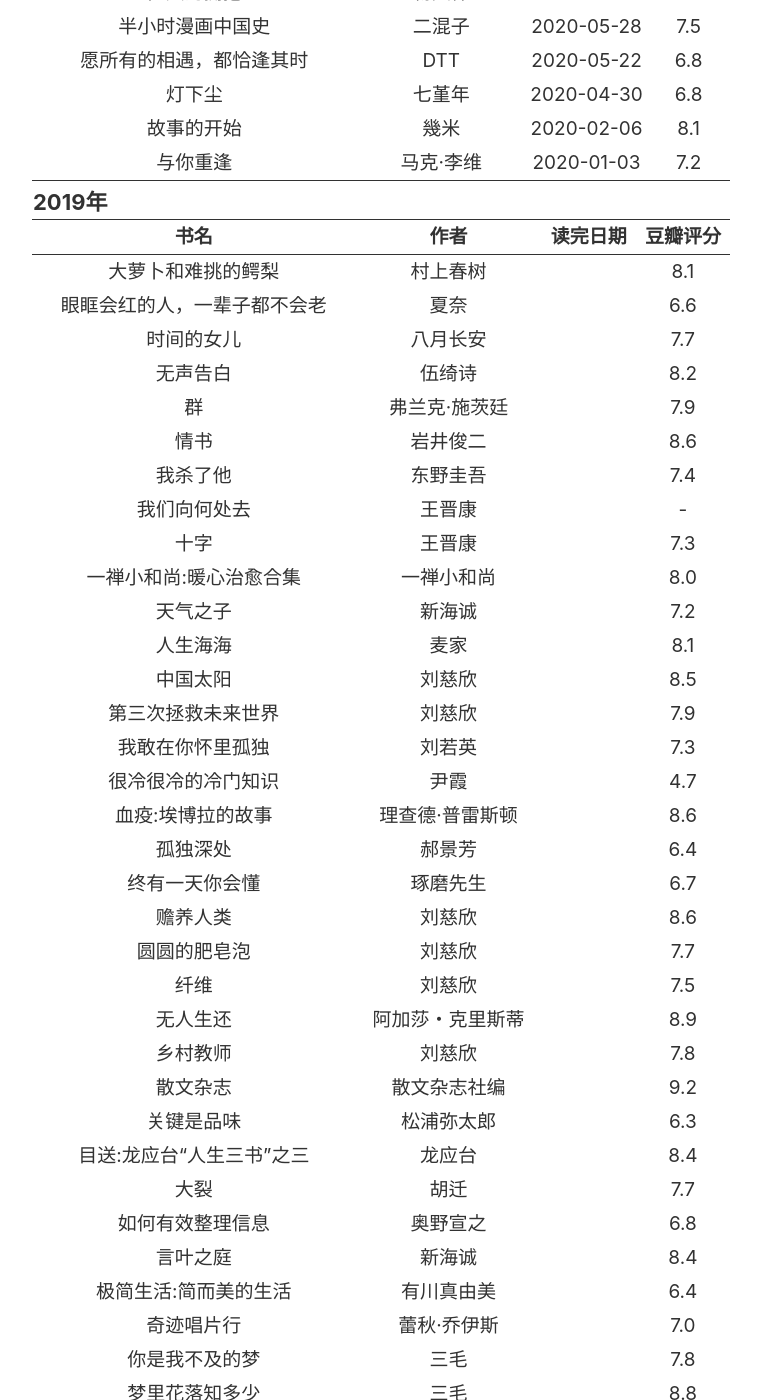
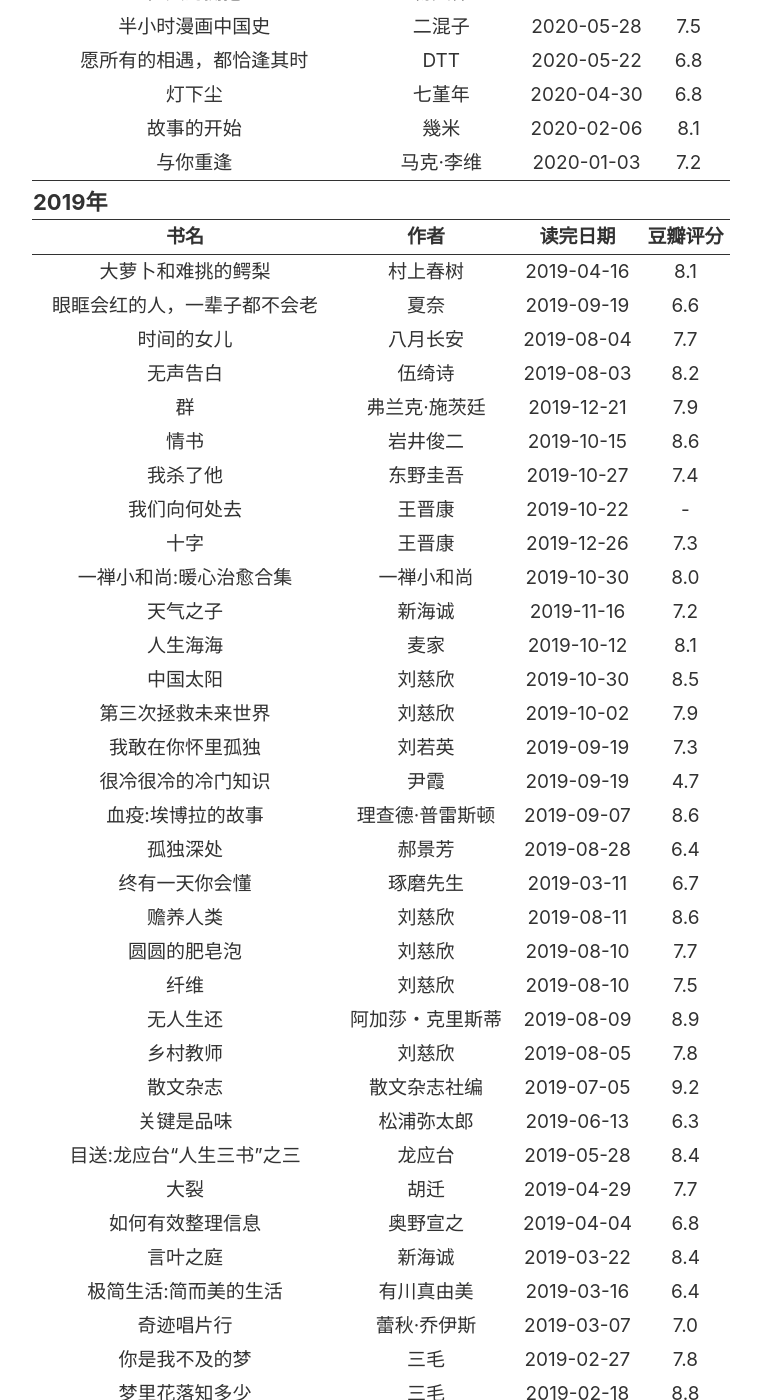
Before and after one commit to SWHL/SWHL.github.io, a Jekyll site: the page built from _pages/books.md, in a window 1280 px wide and 1400 px high, scrolled down 2066 px. Shown: the whole window, without its empty margins (259-1020 px from the left). Built offline with Jekyll 4.4.1, drawn with Linux system fonts in a browser that asks for light colours.

Commit message:
Add books date

```diff
--- a/_pages/books.md
+++ b/_pages/books.md
@@ -370,211 +370,211 @@ image: "./images/pages/books.jpg"
     　　<tr>
     　　　　　<td><a href="https://book.douban.com/subject/25982254/" target="_blank">大萝卜和难挑的鳄梨</a></td>
     　　　　　<td>村上春树 </td>
-    　　　　　<td></td>
+    　　　　　<td>2019-04-16</td>
     　　　　　<td>8.1</td>
     　　</tr>
     　　<tr>
     　　　　　<td><a href="https://book.douban.com/subject/25896113/" target="_blank">眼眶会红的人，一辈子都不会老</a></td>
     　　　　　<td>夏奈</td>
-    　　　　　<td></td>
+    　　　　　<td>2019-09-19</td>
     　　　　　<td>6.6</td>
     　　</tr>
 　　    <tr>
     　　　　　<td><a href="https://book.douban.com/subject/26898909/" target="_blank">时间的女儿</a></td>
     　　　　　<td>八月长安</td>
-    　　　　　<td></td>
+    　　　　　<td>2019-08-04</td>
     　　　　　<td>7.7</td>
     　　</tr>
     　　<tr>
     　　　　　<td><a href="https://book.douban.com/subject/26382433/" target="_blank">无声告白</a></td>
     　　　　　<td>伍绮诗</td>
-    　　　　　<td></td>
+    　　　　　<td>2019-08-03</td>
     　　　　　<td>8.2</td>
     　　</tr>
 　　    <tr>
     　　　　　<td><a href="https://book.douban.com/subject/3244055/" target="_blank">群</a></td>
     　　　　　<td>弗兰克·施茨廷</td>
-    　　　　　<td></td>
+    　　　　　<td>2019-12-21</td>
     　　　　　<td>7.9</td>
     　　</tr>
     　　<tr>
     　　　　　<td><a href="https://book.douban.com/subject/1080370/" target="_blank">情书</a></td>
     　　　　　<td>岩井俊二</td>
-    　　　　　<td></td>
+    　　　　　<td>2019-10-15</td>
     　　　　　<td>8.6</td>
     　　</tr>
     　　<tr>
     　　　　　<td><a href="https://book.douban.com/subject/20449829/" target="_blank">我杀了他</a></td>
     　　　　　<td>东野圭吾</td>
-    　　　　　<td></td>
+    　　　　　<td>2019-10-27</td>
     　　　　　<td>7.4</td>
     　　</tr>
 　　    <tr>
     　　　　　<td><a href="" target="_blank">我们向何处去</a></td>
     　　　　　<td>王晋康</td>
-    　　　　　<td></td>
+    　　　　　<td>2019-10-22</td>
     　　　　　<td>-</td>
     　　</tr>
     　　<tr>
     　　　　　<td><a href="https://book.douban.com/subject/3448653/" target="_blank">十字</a></td>
     　　　　　<td>王晋康</td>
-    　　　　　<td></td>
+    　　　　　<td>2019-12-26</td>
     　　　　　<td>7.3</td>
     　　</tr>
     　　<tr>
     　　　　　<td><a href="https://book.douban.com/subject/27126634/" target="_blank">一禅小和尚:暖心治愈合集</a></td>
     　　　　　<td>一禅小和尚</td>
-    　　　　　<td></td>
+    　　　　　<td>2019-10-30</td>
     　　　　　<td>8.0</td>
     　　</tr>
     　　<tr>
     　　　　　<td><a href="https://book.douban.com/subject/34799480/" target="_blank">天气之子</a></td>
     　　　　　<td>新海诚</td>
-    　　　　　<td></td>
+    　　　　　<td>2019-11-16</td>
     　　　　　<td>7.2</td>
     　　</tr>
     　　<tr>
     　　　　　<td><a href="https://book.douban.com/subject/30475767/" target="_blank">人生海海</a></td>
     　　　　　<td>麦家</td>
-    　　　　　<td></td>
+    　　　　　<td>2019-10-12</td>
     　　　　　<td>8.1</td>
     　　</tr>
     　　<tr>
     　　　　　<td><a href="https://book.douban.com/subject/25729093/" target="_blank">中国太阳</a></td>
     　　　　　<td>刘慈欣</td>
-    　　　　　<td></td>
+    　　　　　<td>2019-10-30</td>
     　　　　　<td>8.5</td>
     　　</tr>
     　　<tr>
     　　　　　<td><a href="https://book.douban.com/subject/26631838/" target="_blank">第三次拯救未来世界</a></td>
     　　　　　<td>刘慈欣</td>
-    　　　　　<td></td>
+    　　　　　<td>2019-10-02</td>
     　　　　　<td>7.9</td>
     　　</tr>
     　　<tr>
     　　　　　<td><a href="https://book.douban.com/subject/26416401/" target="_blank">我敢在你怀里孤独</a></td>
     　　　　　<td>刘若英</td>
-    　　　　　<td></td>
+    　　　　　<td>2019-09-19</td>
     　　　　　<td>7.3</td>
     　　</tr>
     　　<tr>
     　　　　　<td><a href="https://book.douban.com/subject/30434719/" target="_blank">很冷很冷的冷门知识</a></td>
     　　　　　<td>尹霞</td>
-    　　　　　<td></td>
+    　　　　　<td>2019-09-19</td>
     　　　　　<td>4.7</td>
     　　</tr>
     　　<tr>
     　　　　　<td><a href="https://book.douban.com/subject/26712353/" target="_blank">血疫:埃博拉的故事</a></td>
     　　　　　<td>理查德·普雷斯顿</td>
-    　　　　　<td></td>
+    　　　　　<td>2019-09-07</td>
     　　　　　<td>8.6</td>
     　　</tr>
     　　<tr>
     　　　　　<td><a href="https://book.douban.com/subject/26791407/" target="_blank">孤独深处</a></td>
     　　　　　<td>郝景芳</td>
-    　　　　　<td></td>
+    　　　　　<td>2019-08-28</td>
     　　　　　<td>6.4</td>
     　　</tr>
     　　<tr>
     　　　　　<td><a href="https://book.douban.com/subject/30229625/" target="_blank">终有一天你会懂</a></td>
     　　　　　<td>琢磨先生</td>
-    　　　　　<td></td>
+    　　　　　<td>2019-03-11</td>
     　　　　　<td>6.7</td>
     　　</tr>
     　　<tr>
     　　　　　<td><a href="https://book.douban.com/subject/26807576/" target="_blank">赡养人类</a></td>
     　　　　　<td>刘慈欣</td>
-    　　　　　<td></td>
+    　　　　　<td>2019-08-11</td>
     　　　　　<td>8.6</td>
     　　</tr>
     　　<tr>
     　　　　　<td><a href="https://book.douban.com/subject/34954110/" target="_blank">圆圆的肥皂泡</a></td>
     　　　　　<td>刘慈欣</td>
-    　　　　　<td></td>
+    　　　　　<td>2019-08-10</td>
     　　　　　<td>7.7</td>
     　　</tr>
     　　<tr>
     　　　　　<td><a href="https://book.douban.com/subject/35314078/" target="_blank">纤维</a></td>
     　　　　　<td>刘慈欣</td>
-    　　　　　<td></td>
+    　　　　　<td>2019-08-10</td>
     　　　　　<td>7.5</td>
     　　</tr>
     　　<tr>
     　　　　　<td><a href="https://book.douban.com/subject/3006581/" target="_blank">无人生还</a></td>
     　　　　　<td>阿加莎・克里斯蒂</td>
-    　　　　　<td></td>
+    　　　　　<td>2019-08-09</td>
     　　　　　<td>8.9</td>
     　　</tr>
     　　<tr>
     　　　　　<td><a href="https://book.douban.com/subject/33455250/" target="_blank">乡村教师</a></td>
     　　　　　<td>刘慈欣</td>
-    　　　　　<td></td>
+    　　　　　<td>2019-08-05</td>
     　　　　　<td>7.8</td>
     　　</tr>
     　　<tr>
     　　　　　<td><a href="https://book.douban.com/subject/1030651/" target="_blank">散文杂志</a></td>
     　　　　　<td>散文杂志社编</td>
-    　　　　　<td></td>
+    　　　　　<td>2019-07-05</td>
     　　　　　<td>9.2</td>
     　　</tr>
     　　<tr>
     　　　　　<td><a href="https://book.douban.com/subject/30203081/" target="_blank">关键是品味</a></td>
     　　　　　<td>松浦弥太郎</td>
-    　　　　　<td></td>
+    　　　　　<td>2019-06-13</td>
     　　　　　<td>6.3</td>
     　　</tr>
     　　<tr>
     　　　　　<td><a href="https://book.douban.com/subject/25809269/" target="_blank">目送:龙应台“人生三书”之三</a></td>
     　　　　　<td>龙应台</td>
-    　　　　　<td></td>
+    　　　　　<td>2019-05-28</td>
     　　　　　<td>8.4</td>
     　　</tr>
     　　<tr>
     　　　　　<td><a href="https://book.douban.com/subject/26935435/" target="_blank">大裂</a></td>
     　　　　　<td>胡迁</td>
-    　　　　　<td></td>
+    　　　　　<td>2019-04-29</td>
     　　　　　<td>7.7</td>
     　　</tr>
     　　<tr>
     　　　　　<td><a href="https://book.douban.com/subject/27131763/" target="_blank">如何有效整理信息</a></td>
     　　　　　<td>奥野宣之</td>
-    　　　　　<td></td>
+    　　　　　<td>2019-04-04</td>
     　　　　　<td>6.8</td>
     　　</tr>
     　　<tr>
     　　　　　<td><a href="https://book.douban.com/subject/26314932/" target="_blank">言叶之庭</a></td>
     　　　　　<td>新海诚</td>
-    　　　　　<td></td>
+    　　　　　<td>2019-03-22</td>
     　　　　　<td>8.4</td>
     　　</tr>
     　　<tr>
     　　　　　<td><a href="https://book.douban.com/subject/26789264/" target="_blank">极简生活:简而美的生活</a></td>
     　　　　　<td>有川真由美</td>
-    　　　　　<td></td>
+    　　　　　<td>2019-03-16</td>
     　　　　　<td>6.4</td>
     　　</tr>
     　　<tr>
     　　　　　<td><a href="https://book.douban.com/subject/30270830/" target="_blank">奇迹唱片行</a></td>
     　　　　　<td>蕾秋·乔伊斯</td>
-    　　　　　<td></td>
+    　　　　　<td>2019-03-07</td>
     　　　　　<td>7.0</td>
     　　</tr>
     　　<tr>
     　　　　　<td><a href="https://book.douban.com/subject/25803923/" target="_blank">你是我不及的梦</a></td>
     　　　　　<td>三毛</td>
-    　　　　　<td></td>
+    　　　　　<td>2019-02-27</td>
     　　　　　<td>7.8</td>
     　　</tr>
     　　<tr>
     　　　　　<td><a href="https://book.douban.com/subject/2070844/" target="_blank">梦里花落知多少</a></td>
     　　　　　<td>三毛</td>
-    　　　　　<td></td>
+    　　　　　<td>2019-02-18</td>
     　　　　　<td>8.8</td>
     　　</tr>
     　　<tr>
     　　　　　<td><a href="https://book.douban.com/subject/30267763/" target="_blank">有点意思:我的电影日记</a></td>
     　　　　　<td>黄渤</td>
-    　　　　　<td></td>
+    　　　　　<td>2019-02-16</td>
     　　　　　<td>7.1</td>
     　　</tr>
     </tbody>
```
